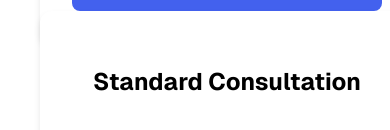
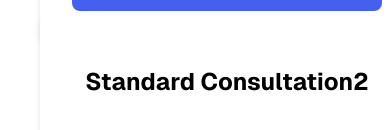
Before and after one commit to gijojohn/anonymousChat, a Next.js app: page / in a window 390 px wide. Shown: the part 710-840 px from the top of the page. Built offline with nearby package versions, Linux system fonts and the light colour scheme.

Commit message:
vertical rendering changes for mobile view 2

```diff
--- a/src/components/packages-section.tsx
+++ b/src/components/packages-section.tsx
@@ -13,7 +13,7 @@ const PACKAGES = [
   },
   {
     id: 2,
-    title: 'Standard Consultation',
+    title: 'Standard Consultation2',
     description: 'Ideal for in-depth discussions and detailed advice',
     price: 899,
     duration: '60 Minutes',
@@ -42,8 +42,13 @@ export function PackagesSection() {
       </div>
 
       <div className="packages-grid">
-        {PACKAGES.map((pkg) => (
-          <div key={pkg.id} className="package-card text-center">
+        {PACKAGES.map((pkg, index) => (
+          <div
+            key={pkg.id}
+            className={`package-card text-center ${
+              index < PACKAGES.length - 1 ? 'border-b pb-6 mb-6' : ''
+            }`}
+          >
             <h3 className="package-title text-center">{pkg.title}</h3>
             <p className="package-description text-center">{pkg.description}</p>
             <div className="package-price text-center">₹{pkg.price}</div>
```
